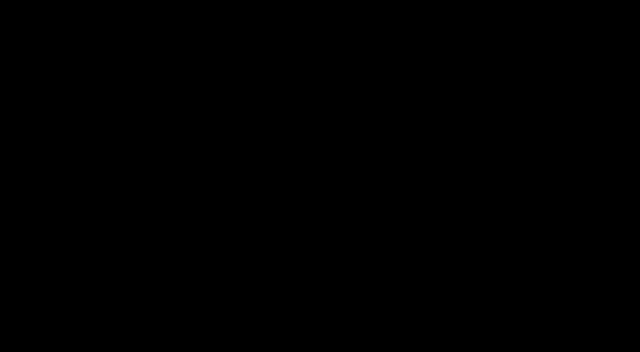
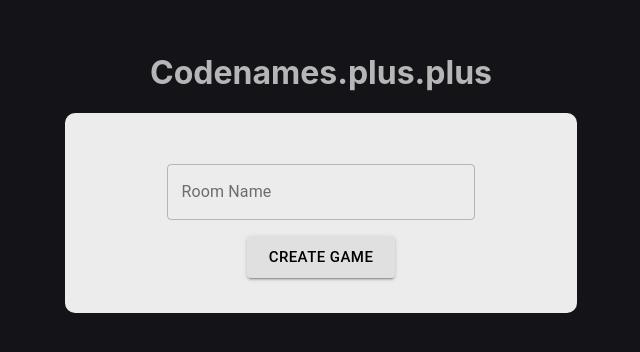
Before and after one commit to hank0cean/WordMasters, a React (Create React App) app: page / in a window 1280 px wide. Shown: the part 228-580 px from the top of the page, without its empty margins (319-959 px from the left). Built offline with nearby package versions, Linux system fonts and the light colour scheme.

Commit message:
work in progress lol

```diff
--- a/src/App.js
+++ b/src/App.js
@@ -4,7 +4,7 @@
   Switch,
   Route,
 } from 'react-router-dom'
-import LoginContainer from './components/loginContainer'
+import HomeContainer from './components/homeContainer'
 import GameContainer from './components/gameContainer'
 import './styles/App.css'
 
@@ -14,8 +14,9 @@
       <Router>
         <Switch>
           <Route
-            path="/login"
-            component={LoginContainer}
+            exact
+            path="/"
+            component={HomeContainer}
           />
           <Route
             path="/game/:gameRefID"
--- a/src/api/game.js
+++ b/src/api/game.js
@@ -1,14 +1,6 @@
 import database from './database'
 
 export default class GameApi {
-
-  static async testButtonPress() {
-    const ref = database.ref('games')
-    const test = ref.push({test: 'test'})
-    const obj = await test.once('value')
-    console.log(test)
-    console.log(obj.val())
-  }
 
   static async findGameByID(gameRefID) {
     console.log("gameRefID before db query: ", gameRefID)
@@ -28,6 +20,8 @@
       playerList: [],
       redTeamList: [],
       blueTeamList: [],
+      redScore: 0,
+      blueScore: 0,
       currentDeck: 'standard',
       currentBoard: [
         {word: 'bite', color: 'blue', isFlipped: 0},
@@ -58,6 +52,7 @@
       ],
     });
     const gameObj = await gameRef.once('value')
+
     console.log("gameRef: " + gameRef.key)
     console.log("gameObj.val():  ", gameObj.val())
 
--- a/src/components/card.jsx
+++ b/src/components/card.jsx
@@ -1,5 +1,5 @@
 import React, { useState } from 'react';
-import { ButtonBase, Typography } from '@material-ui/core'
+import { ButtonBase, Typography, capitalize } from '@material-ui/core'
 import { makeStyles } from '@material-ui/core/styles';
 
 
@@ -16,6 +16,7 @@
     borderColor: "#202020",
     transition: "all 750ms",
     overflow: "hidden",
+    textTransform: "capitalize",
     '&:hover': {
       boxShadow: "rgba(2, 8, 20, 0.1) 0px 0.35rem 1.175rem, rgba(2, 8, 20, 0.08) 0px 0.175rem 0.5rem",
       transform: "translateY(1px) scale(1.15)",
@@ -58,25 +59,25 @@
   */
 
   const classes = useStyles();
-  const [isFlipped, flipCard] = useState(false);
+  // const [isFlipped, flipCard] = useState(false);
 
-  const handleClick = () => {
-    flipCard(isFlipped ? true : true)
-  }
+  // const flipCard = () => {
+  //   flipCard(isFlipped ? true : true);
+  // }
 
   return (
     <ButtonBase
       color="primary"
       variant="outlined"
-      onClick={handleClick}
+      onClick={() => props.cardFlipHandler(props.cardNumber)}
       className={classes.card}
-      style={isFlipped ? cardColorStyle(props.card.color) : {}}
+      style={props.card.isFlipped ? cardColorStyle(props.card.color) : {}}
     >
       <Typography
         variant="subtitle1"
         className="cardWord"
       >
-        <p>{isFlipped ? 'flipped' : 'hidden'}___{props.card.word}</p>
+        <p>{props.card.word}</p>
       </Typography>
     </ButtonBase>
   );
--- a/src/components/gameBoard.jsx
+++ b/src/components/gameBoard.jsx
@@ -15,10 +15,9 @@
     return (
       <div className="gameBoardGrid">
         {this.props.cardList.map(card => {
-          return <Card card={card} cardNumber={i++} />
+          return <Card card={card} cardFlipHandler={this.props.cardFlipHandler} cardNumber={i++} />
         })}
       </div>
-
     );
   }
 }
--- a/src/components/gameContainer.jsx
+++ b/src/components/gameContainer.jsx
@@ -14,29 +14,56 @@
 	constructor(props) {
 		super(props);
 		this.state = {
+			gameRefID: this.props.match.params.gameRefID,
 			isLoading: true,
+			cardList: [],
 		}
 		this.gameRefID = this.props.match.params.gameRefID;
-		this.getCardListByGameID(this.gameRefID);
+		this.getCardListByGameID(this.state.gameRefID);
+	}
+
+	componentDidMount() {
+		const { gameRefID } = this.props.match.params
+
+		this.getCardListByGameID(gameRefID);
+	}
+
+	componentDidUpdate() {
+		const { gameRefID } = this.props.match.params
+
+		this.getCardListByGameID(gameRefID);
 	}
 
 	async getCardListByGameID(gameRefID) {
 		await GameApi.findGameByID(gameRefID).then((snapshot) => {
-				this.cardList = snapshot.val().currentBoard;
-				this.setState({isLoading: false});
-				// console.log("promise returned");
-				// console.log("snapshot after return: ", snapshot);
-			}
-		);
+			let currentBoard = snapshot.val().currentBoard;
+			this.setState({gameRefID: gameRefID, isLoading: false, cardList: currentBoard});
+			// console.log("promise returned, loading finished; snapshot: ", snapshot);
+		});
+	}
+
+	handleCardFlip(cardNumber) {
+		console.log("cardNumber: ", cardNumber)
+
+		// console.log("this.state: ", this.state)
+		// console.log("this.gameRefID from handleCardFlip: ", this.gameRefID)
+
+		// GameApi.findGameByID(this.state.gameRefID)
+		// 	.then((snapshot) => {
+		// 		snapshot.child('currentBoard').child(cardNumber).child('isFlipped').setValue(1)
+		// 			.then(
+		// 	 			this.setState(() => ({gameRefID: this.state.gameRefID, isLoading: false, cardList: snapshot.val().currentBoard}))
+		// 			);
+		// 	});
 	}
 
 	render() {
 		if (!this.state.isLoading) {
-			// console.log("rendering gameContainer")
+			console.log("rendering gameContainer")
 			return (
 				<div className="gameContainer">
 					<GameNavbar />
-					<GameBoard cardList={this.cardList} />
+					<GameBoard cardList={this.state.cardList} cardFlipHandler={this.handleCardFlip} />
 				</div>
 			);
 		}
--- /dev/null
+++ b/src/components/homeContainer.jsx
@@ -0,0 +1,54 @@
+import React, { useState } from 'react'
+import { useHistory } from 'react-router-dom'
+import { Button, TextField } from '@material-ui/core'
+import GameApi from '../api/game'
+
+import '../styles/homeContainer.css'
+
+function HomeContainer(props) {
+  let history = useHistory();
+  const [roomName, setRoomName] = useState('');
+
+  async function createGame() {
+    console.log(`creating game... (${roomName})`)
+    const gameRefID = await GameApi.createGame(roomName)
+    console.log(`created gameRef id: ${gameRefID}`)
+    history.push(`/game/${gameRefID}`)
+  }
+
+  return (
+    <div className="homeContainer">
+      <div className="homeHeader">
+        <h1>Codenames.plus.plus</h1>
+      </div>
+      <div className="homeFormWrapper">
+        <form onSubmit={createGame}>
+
+          <TextField
+            autoComplete='off'
+            id="roomNameInput"
+            name="roomName"
+            type="text"
+            value={roomName}
+            onChange={(event) => setRoomName(event.target.value)}
+            label="Room Name"
+            variant="outlined"
+            color='secondary'
+            fullWidth={true}
+          />
+        </form>
+        <Button
+          type="submit"
+          variant="contained"
+          onClick={createGame}
+          size='large'
+          color='inherit'
+          >
+            Create Game
+        </Button>
+      </div>
+    </div>
+  )
+}
+
+export default HomeContainer;
--- a/src/components/loginContainer.jsx
+++ /dev/null
@@ -1,71 +0,0 @@
-import React, { Component, useState } from 'react'
-import { Link, useHistory } from 'react-router-dom'
-import { Button, TextField } from '@material-ui/core'
-import GameApi from '../api/game'
-
-import '../styles/loginContainer.css'
-
-function LoginContainer(props) {
-  let history = useHistory();
-  const [username, setUsername] = useState('');
-  const [roomName, setRoomName] = useState('');
-
-
-  function handleChange(event) {
-    this.setState({
-      [event.target.name]: event.target.value,
-    })
-  }
-
-  function handleSubmit(event) {
-    console.log(`You've entered your username: '${username}' and a room name: '${roomName}'`)
-    event.preventDefault()
-  }
-
-  function handlePressTest(e) {
-    console.log('test')
-    GameApi.testButtonPress()
-  }
-
-  async function createGame() {
-    console.log(`creating game... (${roomName})`)
-    const gameRefID = await GameApi.createGame(roomName)
-    console.log(`created gameRef id: ${gameRefID}`)
-    history.push(`/game/${gameRefID}`)
-  }
-
-  return (
-    <div className="loginContainer">
-      <h1>Codenames.plus.plus</h1>
-      <form>
-        <TextField
-          id="usernameInput"
-          name="username"
-          type="text"
-          value={username}
-          onChange={(event) => setUsername(event.target.value)}
-          label="Username"
-          variant="outlined"
-        />
-        <TextField
-          id="roomNameInput"
-          name="roomName"
-          type="text"
-          value={roomName}
-          onChange={(event) => setRoomName(event.target.value)}
-          label="Room Name"
-          variant="outlined"
-        />
-      </form>
-      <Button
-        type="submit"
-        variant="contained"
-        onClick={createGame}
-        >
-          Submit
-      </Button>
-    </div>
-  )
-}
-
-export default LoginContainer;
--- a/src/styles/App.css
+++ b/src/styles/App.css
@@ -1,28 +1,15 @@
 
 .App {
-  color: black;
-  background-color: white;
-  margin: 0;
-  padding: 0;
-  font-size: 16px;
   --text-primary: #b6b6b6;
   --text-secondary: #ececec;
   --bg-primary: #23232e;
   --bg-secondary: #141418;
   --transition-speed: 600ms;
+  color: var(--text-primary);
+  background-color: var(--bg-primary);
+  margin: 0;
+  padding: 0;
+  font-size: 16px;
+  height: 100vh;
+  width: 100vw;
 }
-
-.App-header {
-  background-color: #282c34;
-  min-height: 2rem;
-  display: flex;
-  flex-direction: column;
-  align-items: center;
-  justify-content: center;
-  font-size: calc(10px + 2vmin);
-  color: white;
-}
-
-.App-link {
-  color: #61dafb;
-}
--- a/src/styles/LoginContainer.css
+++ /dev/null
@@ -1,8 +0,0 @@
-
-.loginContainer {
-  display: flex;
-  justify-content: center;
-  align-items: center;
-  height: 100%;
-  width: 100%;
-}
--- a/src/styles/gameContainer.css
+++ b/src/styles/gameContainer.css
@@ -1,6 +1,7 @@
 .gameContainer {
   display: grid;
   grid-template-columns: 5rem auto;
+  background-color: black;
   height: 100vh;
   width: 100vw;
   position: fixed;
--- /dev/null
+++ b/src/styles/homeContainer.css
@@ -0,0 +1,27 @@
+
+.homeContainer {
+  display: flex;
+  flex-direction: column;
+  justify-content: center;
+  align-items: center;
+  background-color: var(--bg-secondary);
+  height: 100vh;
+  width: 100vw;
+}
+
+.homeFormWrapper {
+  display: flex;
+  flex-direction: column;
+  justify-content: center;
+  align-items: center;
+  background-color: var(--text-secondary);
+  height: 25%;
+  width: 40%;
+  border-radius: 10px;
+  color: black;
+}
+
+.homeContainer form {
+  margin: 1rem;
+  width: 60%;
+}
```
Also changed, not shown: public/manifest.json, 1 other file (tests, documents, lock files or other folders).
